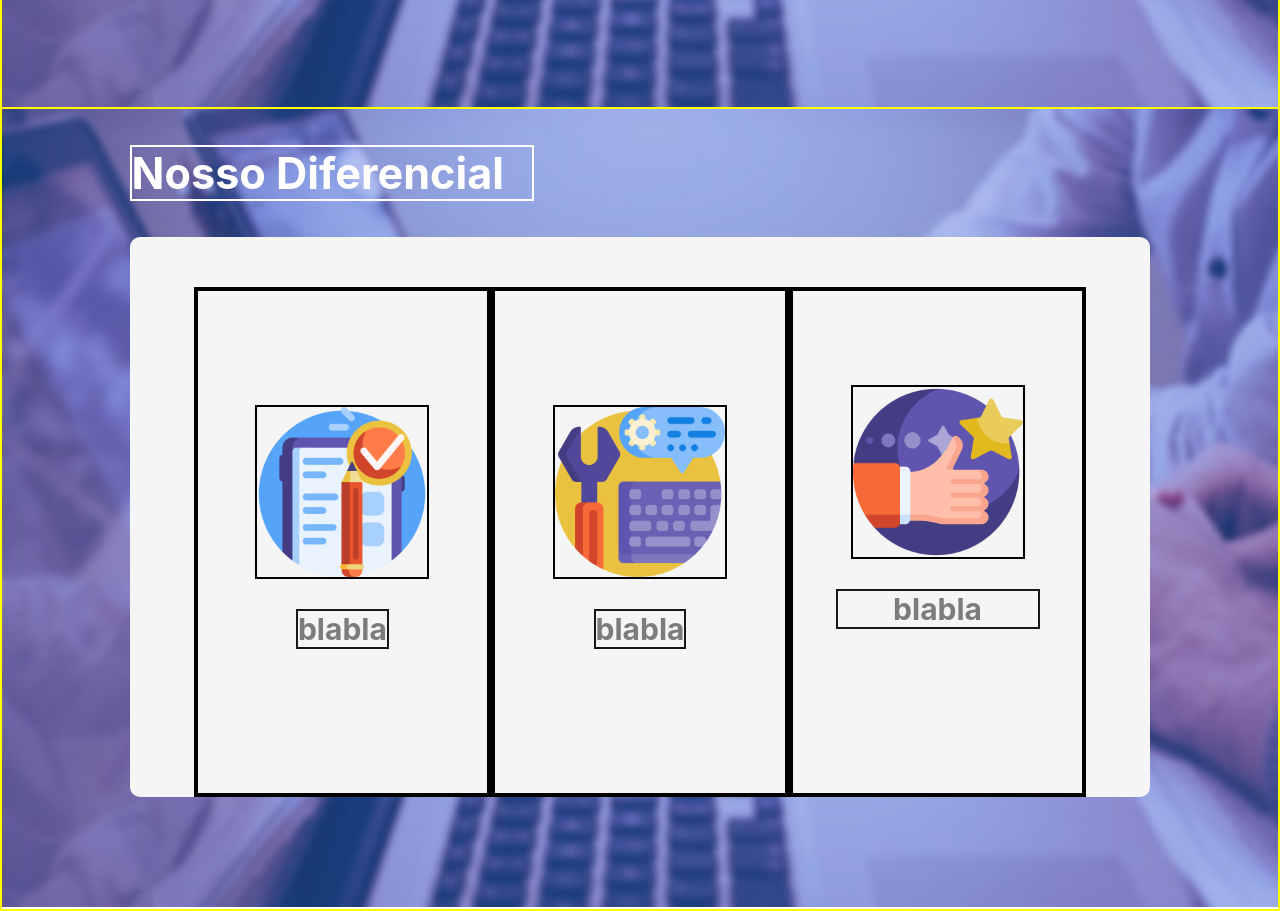
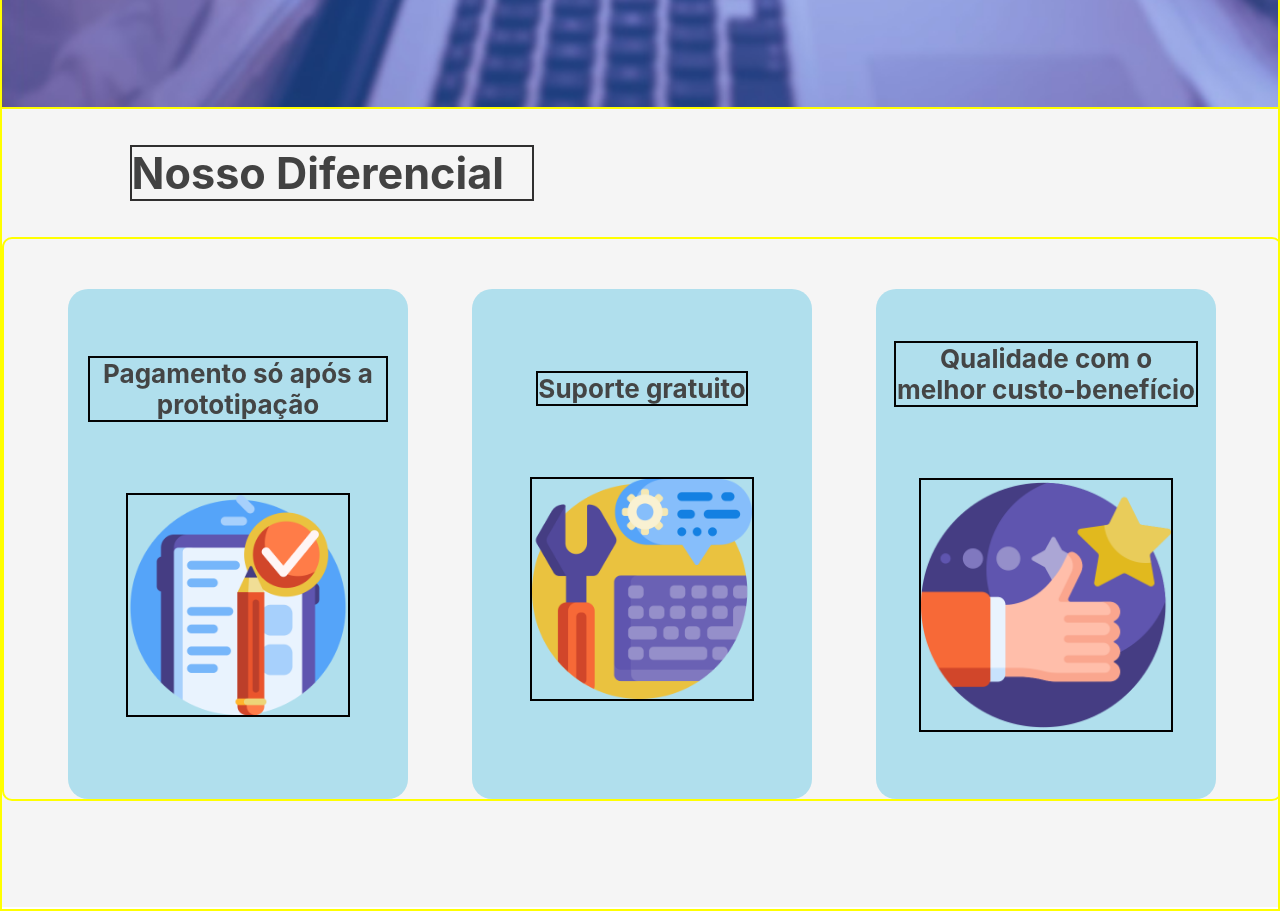
Before and after one commit to brendammelo/site-zawee-reactjs, a React (Create React App) app: page / in a window 1280 px wide. Shown: the part 2297-3208 px from the top of the page. Built offline with nearby package versions, Linux system fonts and the light colour scheme.

Commit message:
estilizacao

```diff
--- a/src/components/diferencial/DiferencialZawee.js
+++ b/src/components/diferencial/DiferencialZawee.js
@@ -19,20 +19,19 @@ class DiferencialComponent extends Component {
                     <div className="container-diferencial">
 
                         <div className="box_diferencial1">
+                            <p className="texto_diferencial1">Pagamento só após a prototipação</p>
                             <img className="img_diferencial1" src={img1}/>
-                            <p className="texto_diferencial1">blabla</p>
 
                         </div>
 
                         <div className="box_diferencial2">
+                            <p className="texto_diferencial2">Suporte gratuito</p>
                             <img className="img_diferencial2" src={img2}/>
-                            <p className="texto_diferencial2">blabla</p>
-
                         </div>
 
                         <div className="box_diferencial3">
+                            <p className="texto_diferencial3">Qualidade com o melhor custo-benefício</p>
                             <img className="img_diferencial3" src={img3}/>
-                            <p className="texto_diferencial3">blabla</p>
 
                         </div>
                     </div>
--- a/src/components/diferencial/diferencial.css
+++ b/src/components/diferencial/diferencial.css
@@ -1,16 +1,16 @@
 .section_diferencial{
-    background: url('../../assets/imgs/img_solucoes.jpg') center center/cover
-    no-repeat fixed padding-box rgba(67, 3, 7, 0.4);    width: 100%;
+    background-color: whitesmoke;
+    width: 100%;
     height: 100vh;
 
 }
 
 
 .title_diferencial{
-    border: 2px solid white;
+    border: 2px solid rgb(48, 47, 47);
     width:400px;
     font-size: 2.7em;
-    color: white;
+    color: rgb(66, 66, 66);
     margin-left: 10%;
 }
 
@@ -27,9 +27,10 @@
 }
 
 .container-diferencial{
-    width: 80%;
+    border: 2px solid yellow;
+
+    width: 100%;
     height: 70vh;
-    background-color: whitesmoke;
     border-radius: 10px;
     margin: 0px auto;
     display: flex;
@@ -41,13 +42,11 @@
 .box_diferencial1 {
     margin-top: 15vh;
     margin-left: 5vw;
-    border: 4px solid black;
 
 }
 
 .box_diferencial2 {
     margin-top: 15vh;
-    border: 4px solid black;
 
 
 }
@@ -55,30 +54,32 @@
 .box_diferencial3 {
     margin-top: 15vh;
     margin-right: 5vw;
-    border: 4px solid black;
 
 }
 
 .texto_diferencial1, .texto_diferencial2, .texto_diferencial3{
     font-weight: bold;
-    font-size: 30px;
-    color: #707070; opacity: 90%;
+    font-size: 26px;
+    color: rgb(66, 66, 66);
+    opacity: 98%;
     text-align: center;
     border: 2px solid black;
+    margin-top: -5%;
 
 
 
 }
 .texto_diferencial3{
-    width: 200px;
-    margin-top: 30px;
+    width: 300px;
+    margin-top: -5%;
 
 }
 
-.img_diferencial1, .img_diferencial2{
+.img_diferencial1, .img_diferencial2, .img_diferencial3{
     border: 2px solid black;
-    width: 170px;
-    height: 170px;
+    width: 220px;
+    height: 220px;
+    margin-top: 15%;
 
 }
 
@@ -89,7 +90,9 @@
     align-items: center;
     justify-content: center;
     padding: 20px;
-    width: 400px;
+    width: 300px;
+    background-color: rgba(6, 167, 216, 0.288);
+    border-radius: 20px;
 }
 
 
@@ -104,7 +107,6 @@
 
 .img_diferencial3{
     border: 2px solid black;
-    margin-top: -40px;
-    width: 170px;
-    height: 170px;
+    width: 250px;
+    height: 250px;
 }
```
